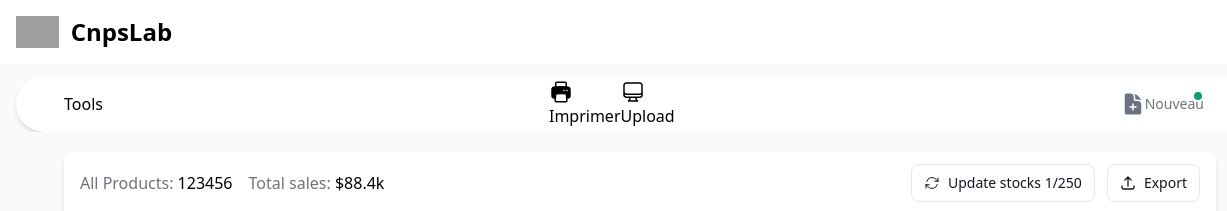
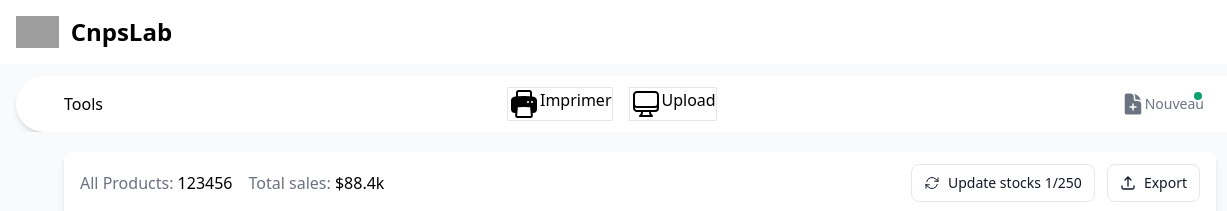
Before and after one commit to atkBabila/cnpslab-front, a website: page src/pensionne.html in a window 1280 px wide. Shown: the top 211 px of the page, 0-1227 px from the left. Drawn offline with nearby package versions, Linux system fonts and the light colour scheme; grey boxes are pictures that could not be loaded.

Commit message:
Ajout imprimer dans le menu tools

```diff
--- a/src/pensionne.html
+++ b/src/pensionne.html
@@ -57,15 +57,15 @@
         <div class="overflow-hidden bg-white rounded-full px-4 lg:px-12 shadow-md">
             <div class="flex flex-row justify-between items-center space-x-2 h-14">
                 <p>Tools</p>
-                <div class="flex flex-row space-x-8">
-                    <button>
-                        <svg xmlns="http://www.w3.org/2000/svg" viewBox="0 0 24 24" fill="currentColor" class="w-6 h-6">
+                <div class="flex flex-row space-x-4">
+                    <button class="border flex flex-row">
+                        <svg xmlns="http://www.w3.org/2000/svg" viewBox="0 0 24 24" fill="currentColor" class="w-8 h-8">
                             <path fill-rule="evenodd" d="M7.875 1.5C6.839 1.5 6 2.34 6 3.375v2.99c-.426.053-.851.11-1.274.174-1.454.218-2.476 1.483-2.476 2.917v6.294a3 3 0 003 3h.27l-.155 1.705A1.875 1.875 0 007.232 22.5h9.536a1.875 1.875 0 001.867-2.045l-.155-1.705h.27a3 3 0 003-3V9.456c0-1.434-1.022-2.7-2.476-2.917A48.716 48.716 0 0018 6.366V3.375c0-1.036-.84-1.875-1.875-1.875h-8.25zM16.5 6.205v-2.83A.375.375 0 0016.125 3h-8.25a.375.375 0 00-.375.375v2.83a49.353 49.353 0 019 0zm-.217 8.265c.178.018.317.16.333.337l.526 5.784a.375.375 0 01-.374.409H7.232a.375.375 0 01-.374-.409l.526-5.784a.373.373 0 01.333-.337 41.741 41.741 0 018.566 0zm.967-3.97a.75.75 0 01.75-.75h.008a.75.75 0 01.75.75v.008a.75.75 0 01-.75.75H18a.75.75 0 01-.75-.75V10.5zM15 9.75a.75.75 0 00-.75.75v.008c0 .414.336.75.75.75h.008a.75.75 0 00.75-.75V10.5a.75.75 0 00-.75-.75H15z" clip-rule="evenodd" />
                         </svg>
                         <span>Imprimer</span>
                     </button>
-                    <button>
-                        <svg xmlns="http://www.w3.org/2000/svg" fill="none" viewBox="0 0 24 24" stroke-width="1.5" stroke="currentColor" class="w-6 h-6">
+                    <button class="border flex flex-row">
+                        <svg xmlns="http://www.w3.org/2000/svg" fill="none" viewBox="0 0 24 24" stroke-width="1.5" stroke="currentColor" class="w-8 h-8">
                             <path stroke-linecap="round" stroke-linejoin="round" d="M9 17.25v1.007a3 3 0 01-.879 2.122L7.5 21h9l-.621-.621A3 3 0 0115 18.257V17.25m6-12V15a2.25 2.25 0 01-2.25 2.25H5.25A2.25 2.25 0 013 15V5.25m18 0A2.25 2.25 0 0018.75 3H5.25A2.25 2.25 0 003 5.25m18 0V12a2.25 2.25 0 01-2.25 2.25H5.25A2.25 2.25 0 013 12V5.25" />
                         </svg>
                         <span>Upload</span>
```
